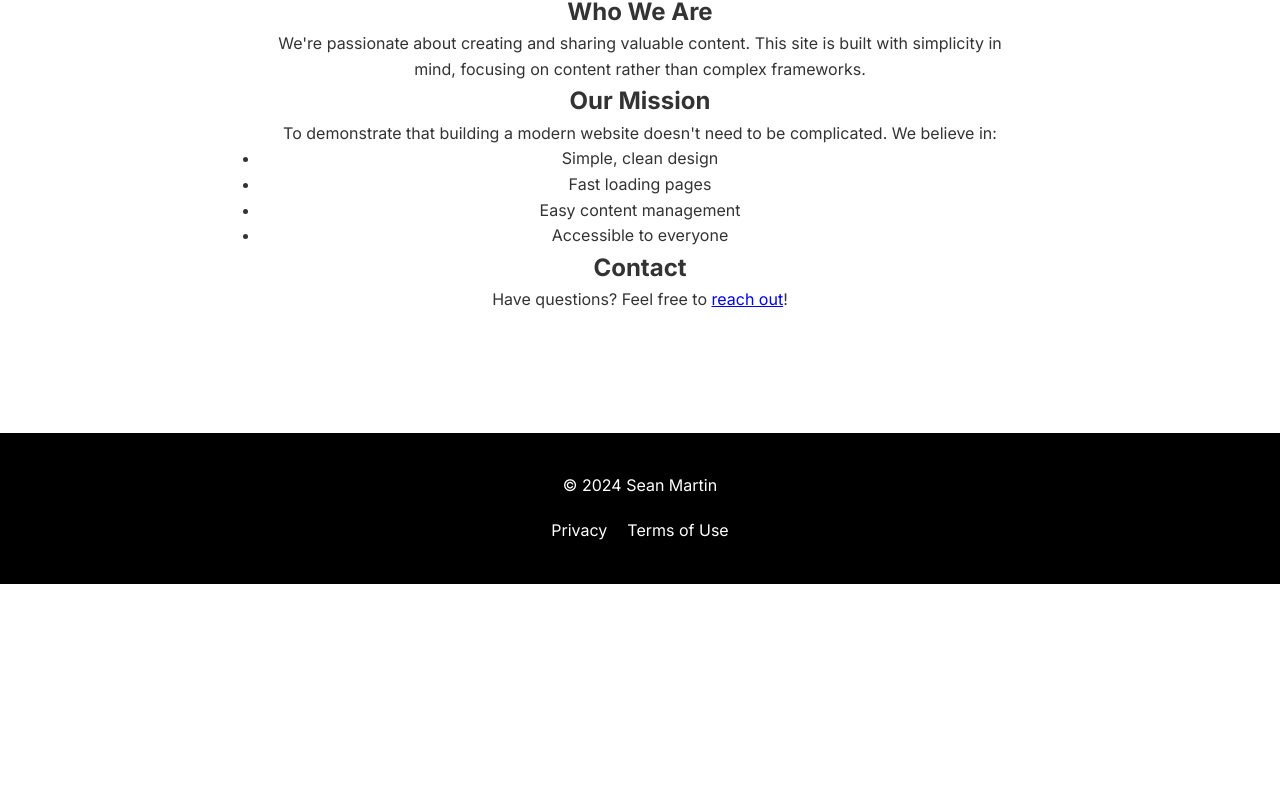
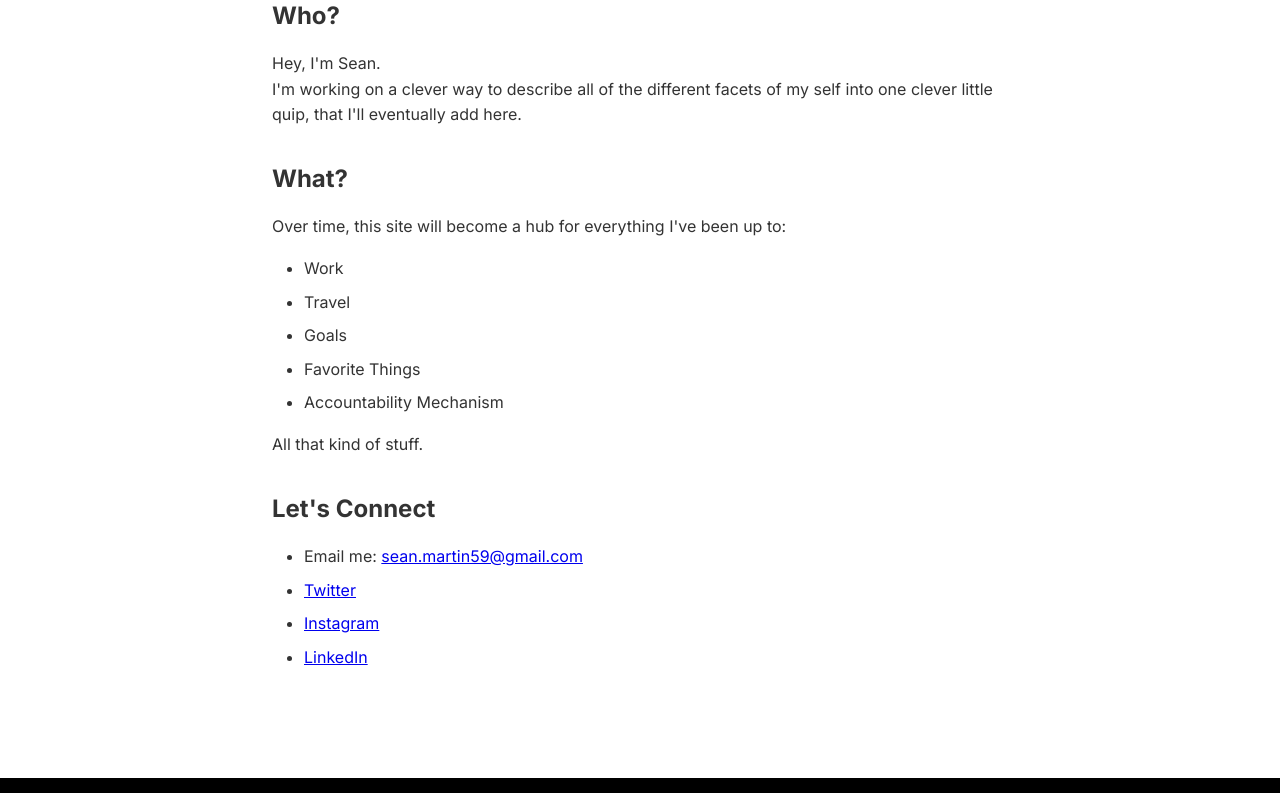
Before and after one commit to seanmartin59/Static-Site, a website: page public/about.html in a window 1280 px wide. Shown: the part 189-982 px from the top of the page. Before the commit the page ends 800 px from the top, so only its background shows below. Drawn offline with Linux system fonts and the light colour scheme.

Commit message:
Cleaned page formatting

```diff
--- a/public/about.html
+++ b/public/about.html
@@ -21,18 +21,25 @@
 
     <main>
         <h1 id="about">About</h1>
-<h2 id="who-we-are">Who We Are</h2>
-<p>We&#39;re passionate about creating and sharing valuable content. This site is built with simplicity in mind, focusing on content rather than complex frameworks.</p>
-<h2 id="our-mission">Our Mission</h2>
-<p>To demonstrate that building a modern website doesn&#39;t need to be complicated. We believe in:</p>
+<h2 id="who">Who?</h2>
+<p>Hey, I&#39;m Sean.<br>I&#39;m working on a clever way to describe all of the different facets of my self into one clever little quip, that I&#39;ll eventually add here.</p>
+<h2 id="what">What?</h2>
+<p>Over time, this site will become a hub for everything I&#39;ve been up to:</p>
 <ul>
-<li>Simple, clean design</li>
-<li>Fast loading pages</li>
-<li>Easy content management</li>
-<li>Accessible to everyone</li>
+<li>Work</li>
+<li>Travel</li>
+<li>Goals</li>
+<li>Favorite Things</li>
+<li>Accountability Mechanism</li>
 </ul>
-<h2 id="contact">Contact</h2>
-<p>Have questions? Feel free to <a href="/contact">reach out</a>! </p>
+<p>All that kind of stuff.</p>
+<h2 id="lets-connect">Let&#39;s Connect</h2>
+<ul>
+<li>Email me: <a href="mailto:sean.martin59@gmail.com">sean.martin59@gmail.com</a></li>
+<li><a href="https://twitter.com">Twitter</a></li>
+<li><a href="https://instagram.com">Instagram</a></li>
+<li><a href="https://linkedin.com">LinkedIn</a></li>
+</ul>
 
     </main>
 
--- a/public/styles/main.css
+++ b/public/styles/main.css
@@ -51,12 +51,22 @@ nav a:hover {
 main {
     max-width: 800px;
     margin: 0 auto;
-    padding: 60px 20px;
+    padding: 2rem;
+}
+
+/* Keep homepage content centered */
+.hero-content {
     text-align: center;
+}
+
+/* Left align about page and blog content */
+main:not(.hero-content) {
+    text-align: left;
 }
 
 .hero {
     margin-bottom: 60px;
+    text-align: center;
 }
 
 .hero h1 {
@@ -66,6 +76,10 @@ main {
     max-width: 600px;
     margin-left: auto;
     margin-right: auto;
+}
+
+.hero h1, .hero p {
+    text-align: center;
 }
 
 .book-image {
@@ -268,13 +282,6 @@ footer a {
 }
 
 /* Add this after the existing .hero styles */
-.hero-content {
-    text-align: center;
-    max-width: 800px;
-    margin: 0 auto;
-    padding: 2rem;
-}
-
 .profile-image {
     width: 250px;
     height: 250px;
@@ -305,3 +312,24 @@ footer a {
         height: 200px;
     }
 }
+
+/* Style lists */
+ul {
+    padding-left: 2rem;
+    margin: 1rem 0;
+}
+
+li {
+    margin: 0.5rem 0;
+}
+
+/* Add spacing between sections */
+h2 {
+    margin-top: 2rem;
+    margin-bottom: 1rem;
+}
+
+/* Ensure paragraphs have proper spacing */
+p {
+    margin: 1rem 0;
+}
--- a/src/styles/main.css
+++ b/src/styles/main.css
@@ -51,12 +51,22 @@ nav a:hover {
 main {
     max-width: 800px;
     margin: 0 auto;
-    padding: 60px 20px;
+    padding: 2rem;
+}
+
+/* Keep homepage content centered */
+.hero-content {
     text-align: center;
+}
+
+/* Left align about page and blog content */
+main:not(.hero-content) {
+    text-align: left;
 }
 
 .hero {
     margin-bottom: 60px;
+    text-align: center;
 }
 
 .hero h1 {
@@ -66,6 +76,10 @@ main {
     max-width: 600px;
     margin-left: auto;
     margin-right: auto;
+}
+
+.hero h1, .hero p {
+    text-align: center;
 }
 
 .book-image {
@@ -268,13 +282,6 @@ footer a {
 }
 
 /* Add this after the existing .hero styles */
-.hero-content {
-    text-align: center;
-    max-width: 800px;
-    margin: 0 auto;
-    padding: 2rem;
-}
-
 .profile-image {
     width: 250px;
     height: 250px;
@@ -305,3 +312,24 @@ footer a {
         height: 200px;
     }
 }
+
+/* Style lists */
+ul {
+    padding-left: 2rem;
+    margin: 1rem 0;
+}
+
+li {
+    margin: 0.5rem 0;
+}
+
+/* Add spacing between sections */
+h2 {
+    margin-top: 2rem;
+    margin-bottom: 1rem;
+}
+
+/* Ensure paragraphs have proper spacing */
+p {
+    margin: 1rem 0;
+}
```
Also changed, not shown: src/content/pages/about.md (+16 -11 lines).
